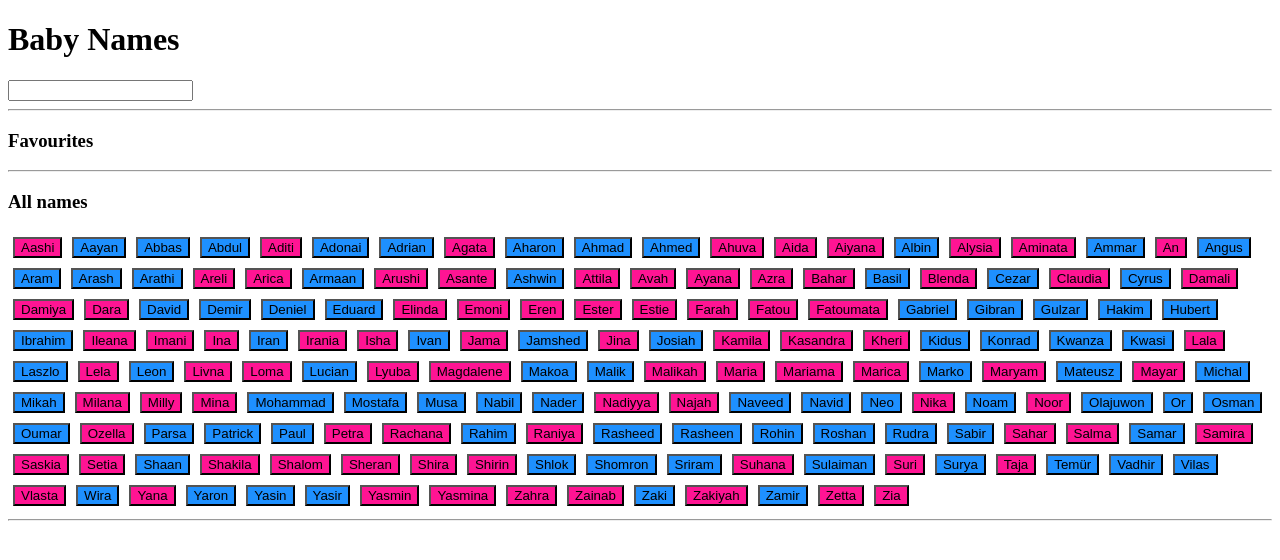
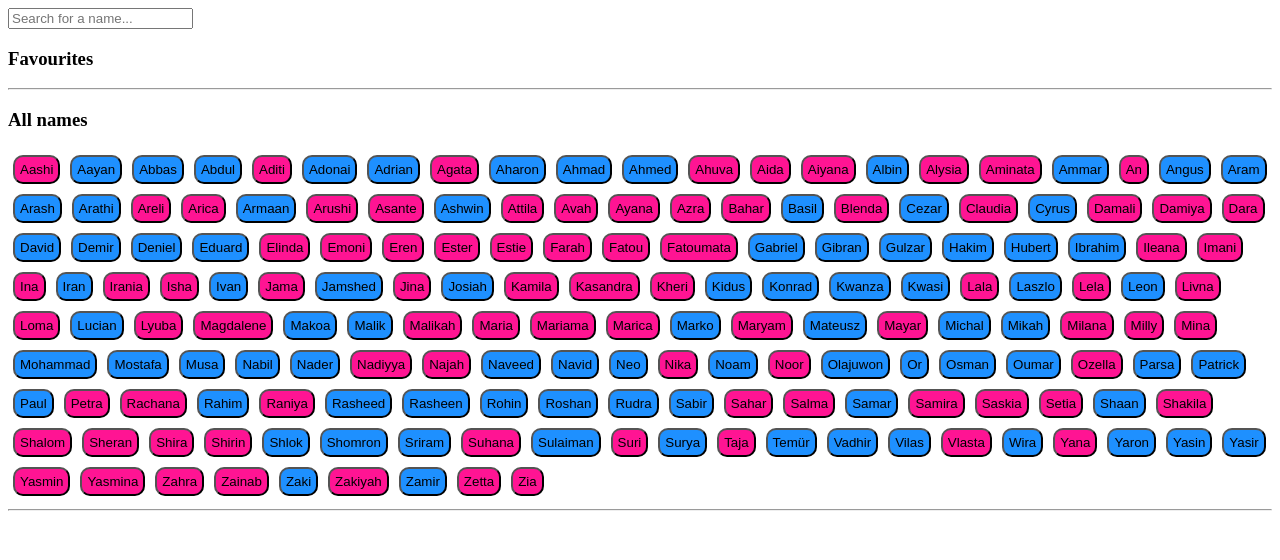
Before and after one commit to AR-47/baby-names-react, a React (Create React App) app: page / in a window 1280 px wide. Shown: the top 560 px of the page. Built offline with nearby package versions, Linux system fonts and the light colour scheme.

Commit message:
added basic styling

```diff
--- a/src/components/BabyNamesApp.tsx
+++ b/src/components/BabyNamesApp.tsx
@@ -1,7 +1,7 @@
 import { useState } from "react";
 import rawNamesData from "../data/namesData.json";
+import filterNames from "../utils/filterNames";
 import NameInfoInterface from "../interfaces/nameInfoInterface";
-import filterNames from "../utils/filterNames";
 import SearchBar from "./SearchBar";
 import NameButton from "./NameButton";
 import NamesSection from "./NamesSection";
@@ -47,7 +47,6 @@ function BabyNamesApp(): JSX.Element {
 
   return (
     <>
-      <h1>Baby Names</h1>
       <SearchBar
         searchFor={inputValue}
         handleSearchUpdate={handleSearchUpdate}
--- a/src/components/SearchBar.tsx
+++ b/src/components/SearchBar.tsx
@@ -1,16 +1,15 @@
 import SearchBarProps from "../interfaces/searchBarProps";
 
-function SearchBar({searchFor, handleSearchUpdate}: SearchBarProps) {
-
+function SearchBar({ searchFor, handleSearchUpdate }: SearchBarProps) {
   return (
     <>
       <input
         value={searchFor}
         onChange={(e) => handleSearchUpdate(e.target.value)}
+        placeholder="Search for a name..."
       />
-            <hr />
     </>
-    )
+  );
 }
 
 export default SearchBar;
--- a/src/styles/nameButton.css
+++ b/src/styles/nameButton.css
@@ -1,5 +1,7 @@
 .name-button {
   margin: 5px;
+  padding: 5px;
+  border-radius: 10px;
 }
 
 .pink {
```
Lines whose indentation alone changed are shown as unchanged.
